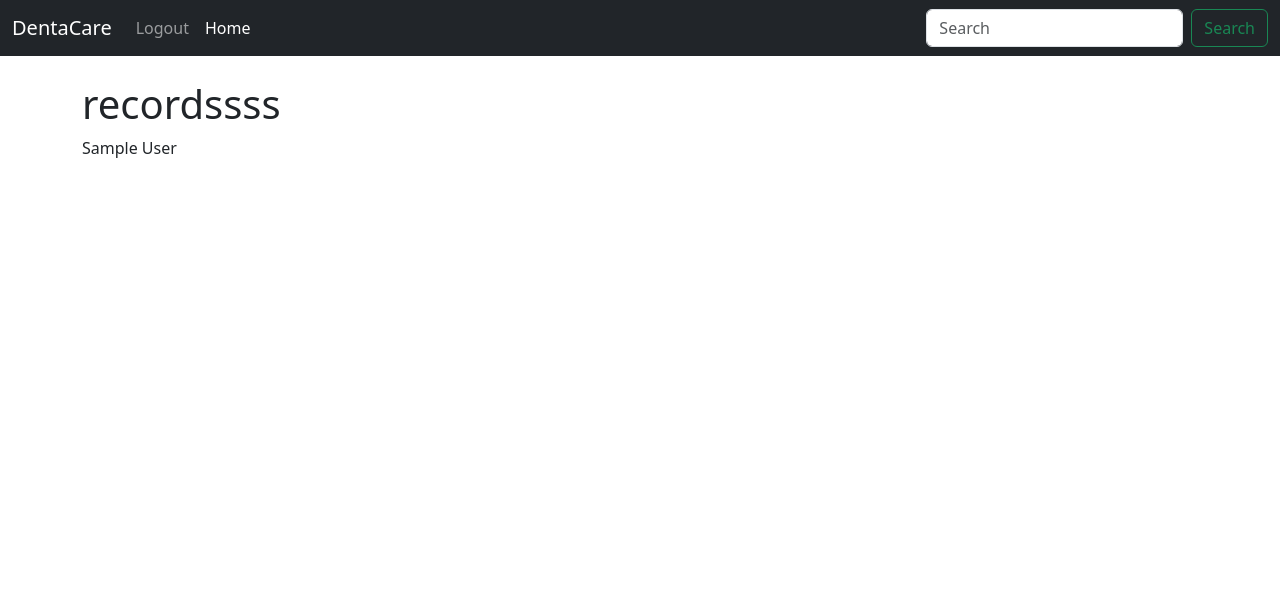
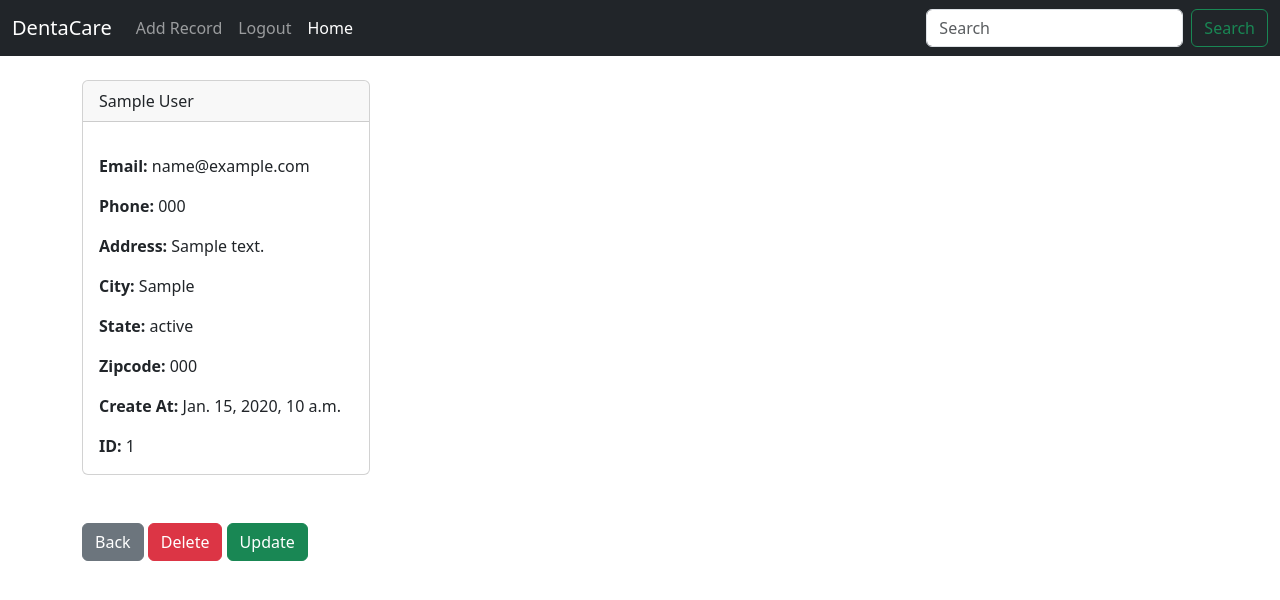
Before and after one commit to vaish2227/CRM-Django, a Django app: page /record/1 in a window 1280 px wide. Shown: the top 600 px of the page. Run offline with Django 5.2, Linux system fonts and the light colour scheme; a user stored in the database is signed in; tables that the repository leaves empty hold one stand-in row (values such as "Sample post").

Commit message:
final code

```diff
--- a/website1/templates/navbar.html
+++ b/website1/templates/navbar.html
@@ -9,6 +9,11 @@
             <ul class="navbar-nav me-auto mb-2 mb-lg-0">
 
                 {% if user.is_authenticated %}
+
+                <li class="nav-item">
+                    <a class="nav-link" href="{% url 'add_record' %}">Add Record</a>
+                </li>
+
                 <li class="nav-item">
                     <a class="nav-link" href="{% url 'logout' %}">Logout</a>
                 </li>
--- a/website1/templates/record.html
+++ b/website1/templates/record.html
@@ -1,7 +1,54 @@
 {% extends 'base.html' %}
 {% block content %}
+<div class="card" style="width: 18rem;">
+    <div class="card-header">
+        {{ customer_record.first_name }}
+        {{ customer_record.last_name }}<br />
+    </div>
+    <div class="card-body">
+        <p class="card-text">
+        <p class="card-text">
+            <strong>Email: </strong>{{ customer_record.email }}
+        </p>
 
-<h1>recordssss</h1>
+        <p class="card-text">
+            <strong>Phone: </strong>{{ customer_record.phone }}
+        </p>
 
-{{ customer_record }}
+        <p class="card-text">
+            <strong>Address: </strong>{{ customer_record.address }}
+        </p>
+
+        <p class="card-text">
+            <strong>City: </strong>{{ customer_record.city }}
+        </p>
+
+        <p class="card-text">
+            <strong>State: </strong>{{ customer_record.state }}
+        </p>
+
+        <p class="card-text">
+            <strong>Zipcode: </strong>{{ customer_record.zipcode }}
+        </p>
+
+        <p class="card-text">
+            <strong>Create At: </strong>{{ customer_record.created_at }}
+        </p>
+
+        <p class="card-text">
+            <strong>ID: </strong>{{ customer_record.id }}
+        </p>
+        <!-- <p class="card-text">With supporting text below as a natural lead-in to additional content.</p>
+        <a href="#" class="btn btn-primary">Go somewhere</a> -->
+    </div>
+</div>
+<br /><br />
+<a href="{% url 'home' %}" class="btn btn-secondary">Back</a>
+
+<a href="{% url 'delete_record' customer_record.id %}" class="btn btn-danger">Delete</a>
+
+<a href="{% url 'update_record' customer_record.id %}" class="btn btn-success">Update</a>
+
+
+
 {% endblock %}
--- a/website1/urls.py
+++ b/website1/urls.py
@@ -7,4 +7,8 @@ urlpatterns = [
     path('logout/', views.logout_user,name='logout'),
     path('register/', views.register_user,name='register'),
     path('record/<int:pk>',views.customer_record,name='record'),
+    path('delete_record/<int:pk>',views.delete_record,name='delete_record'),
+    path('add_record',views.add_record,name='add_record'),
+    path('update_record/<int:pk>',views.update_record,name='update_record'),
+
 ]
--- a/website1/views.py
+++ b/website1/views.py
@@ -1,7 +1,7 @@
 from django.shortcuts import render,redirect
 from django.contrib.auth import authenticate,login,logout
 from django.contrib import messages
-from .forms import SignUpForm
+from .forms import AddRecordForm, SignUpForm
 from .models import Records
 # Create your views here.
 def home(request):
@@ -55,3 +55,39 @@ def customer_record(request,pk):
      else:
           messages.success(request,"You must be logged in")
           return redirect('home')
+
+def delete_record(request,pk):
+     if request.user.is_authenticated:
+          delete_me=Records.objects.get(id=pk)
+          delete_me.delete()
+          messages.success(request,"Record deleted successfully")
+          return redirect('home')
+     else:
+          messages.success(request,"You must logged in to do that")
+          return redirect('home')
+
+def add_record(request):
+    form=AddRecordForm(request.POST or None)
+    if request.user.is_authenticated:
+         if request.method =="POST":
+              if form.is_valid:
+                   add_record=form.save()
+                   messages.success(request,"Record Added..")
+                   return redirect('home')
+         return render(request,'add_record.html',{'form':form})
+    else:
+         messages.success(request,"You must logged in..")
+         return redirect('home')
+
+def update_record(request, pk):
+	if request.user.is_authenticated:
+		current_record = Records.objects.get(id=pk)
+		form = AddRecordForm(request.POST or None, instance=current_record)
+		if form.is_valid():
+			form.save()
+			messages.success(request, "Record Has Been Updated!")
+			return redirect('home')
+		return render(request, 'update_record.html', {'form':form})
+	else:
+		messages.success(request, "You Must Be Logged In...")
+		return redirect('home')
```
Also changed, not shown: website1/forms.py (+16 -0 lines), website1/templates/add_record.html (added, +16 -0 lines), website1/templates/update_record.html (added, +21 -0 lines).
